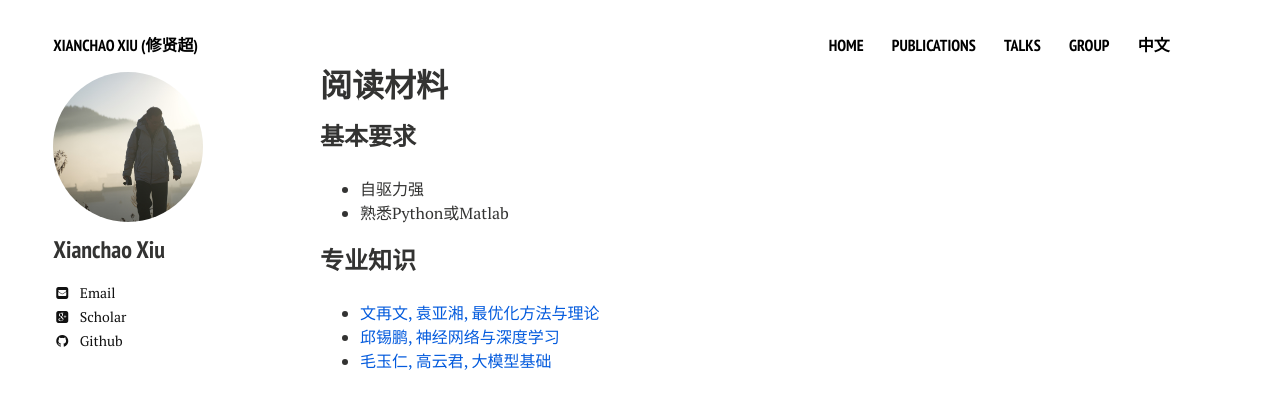
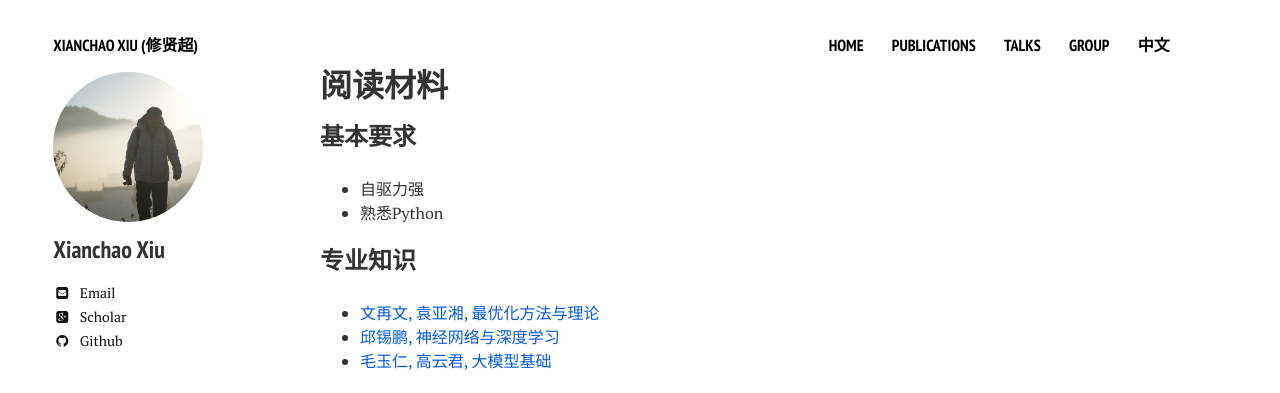
Before and after one commit to xianchaoxiu/xianchaoxiu.github.io, a Jekyll site: the page built from chinese/reading/index.md, in a window 1280 px wide. Shown: the top 393 px of the page. Built offline with Jekyll 4.4.1, drawn with Linux system fonts in a browser that asks for light colours; nearby versions of some CDN libraries.

Commit message:
Update index.md

```diff
--- a/chinese/reading/index.md
+++ b/chinese/reading/index.md
@@ -9,7 +9,7 @@ share: false
 
 ### 基本要求
 * 自驱力强 <br>
-* 熟悉Python或Matlab  <br>
+* 熟悉Python  <br>
 
 
 
```
